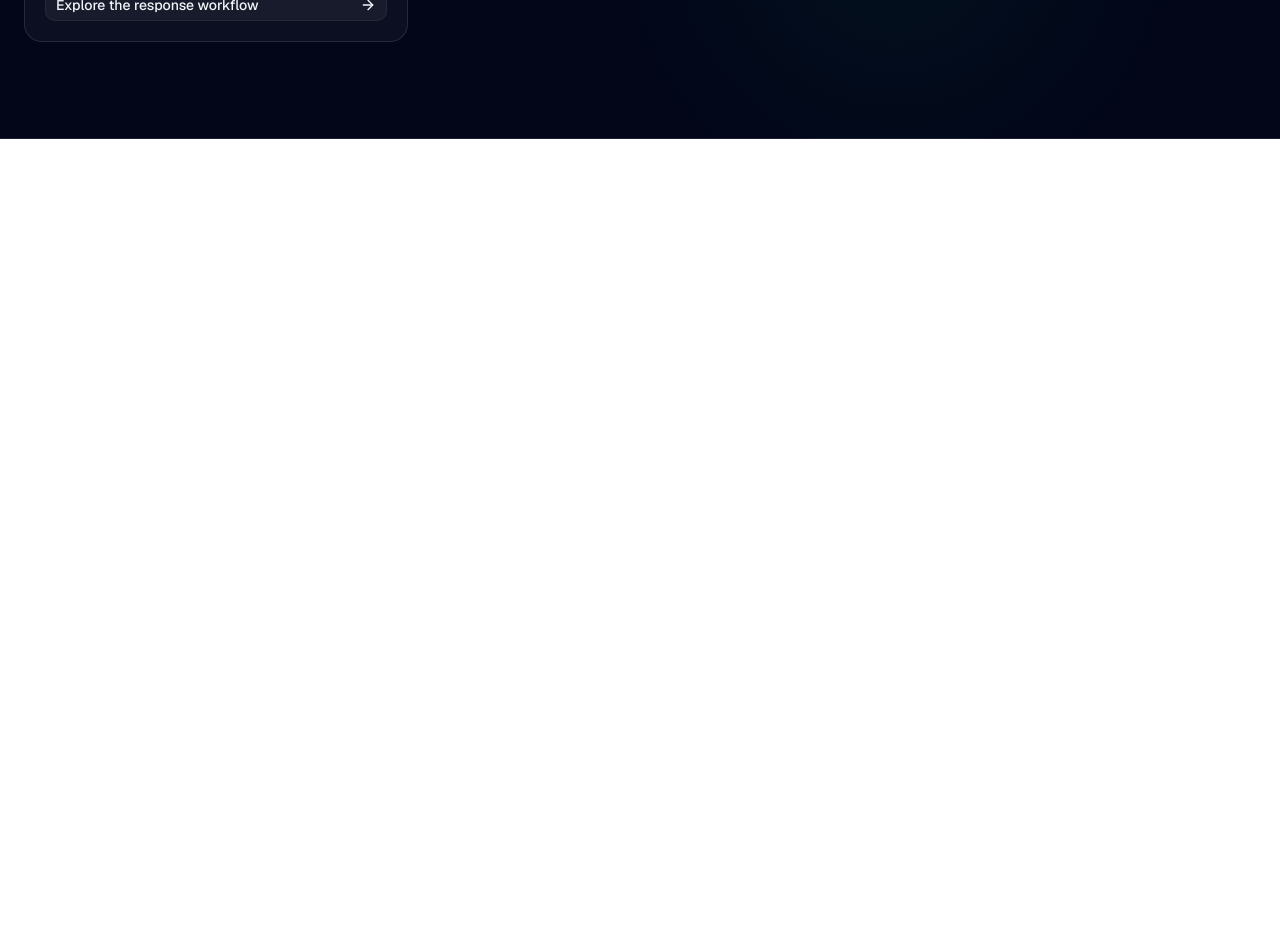
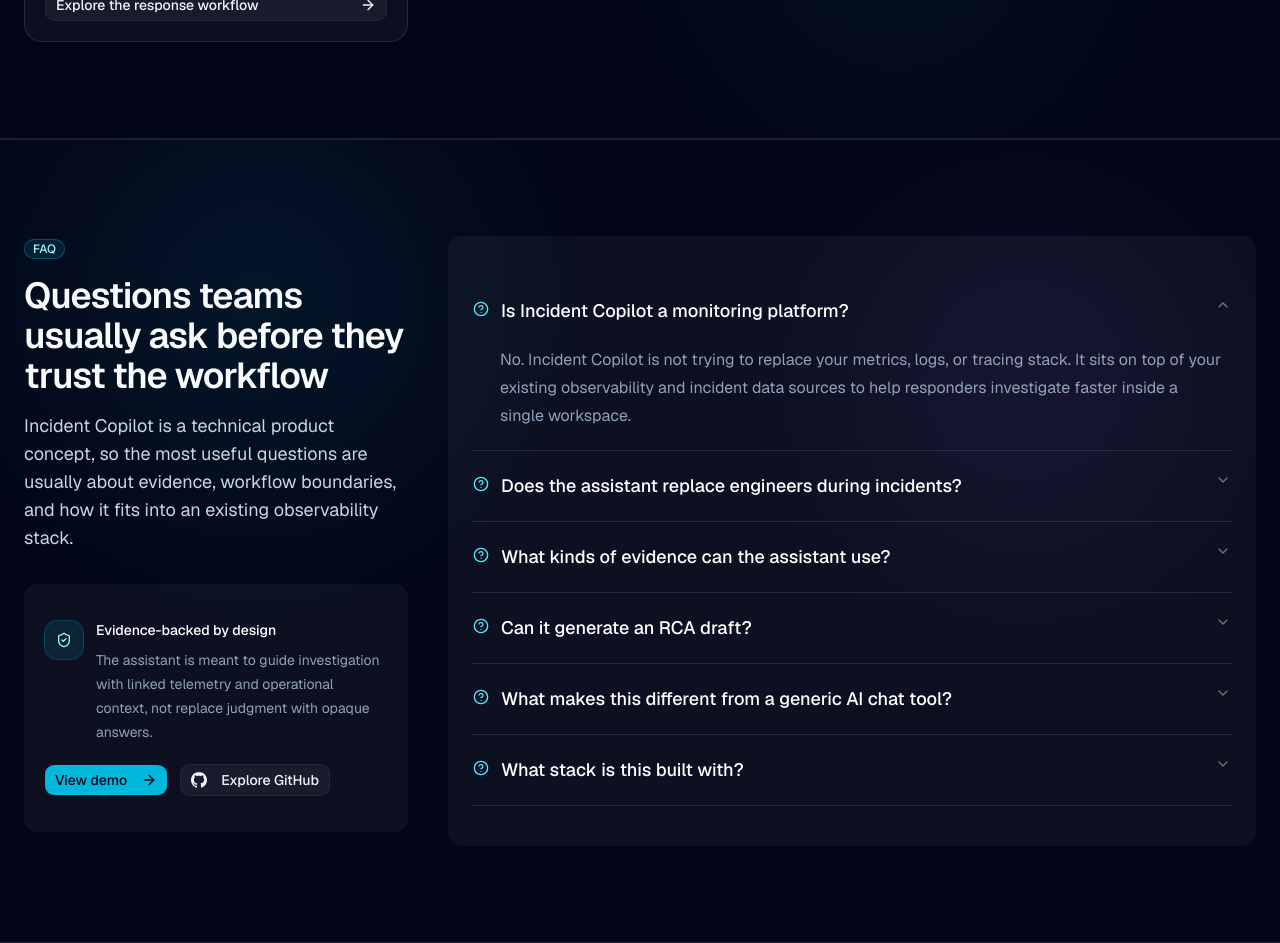
Before and after one commit to lehung1109/chatbot-groq, a Next.js app: page / in a window 1280 px wide. Shown: the part 6580-7523 px from the top of the page. Before the commit the page ends 6719 px from the top, so only its background shows below. Built offline with nearby package versions, Linux system fonts and the light colour scheme.

Commit message:
Add FaqSection to Home page for improved user support and information accessibility

```diff
--- a/app/page.tsx
+++ b/app/page.tsx
@@ -1,5 +1,6 @@
 import { AiWithEvidenceSection } from "@/components/ai-with-evidence";
 import { BuiltForOnCallSection } from "@/components/built-for-on-call";
+import { FaqSection } from "@/components/faq";
 import Header from "@/components/header";
 import Hero from "@/components/hero";
 import InvestigationFlow from "@/components/investigation-flow";
@@ -16,6 +17,7 @@ export default function Home() {
         <UnifiedSignalsSection />
         <AiWithEvidenceSection />
         <BuiltForOnCallSection />
+        <FaqSection />
       </main>
     </>
   );
```
